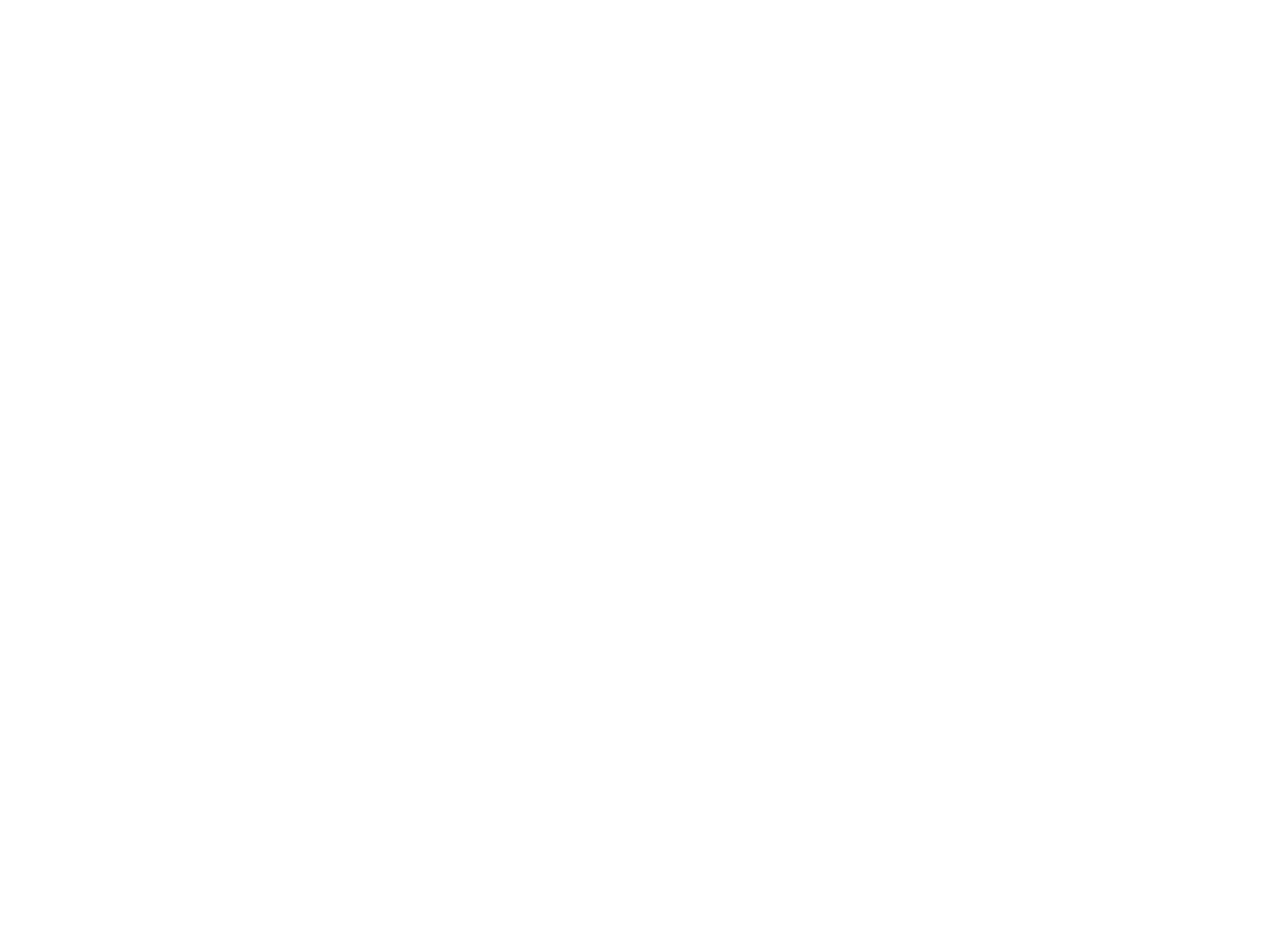
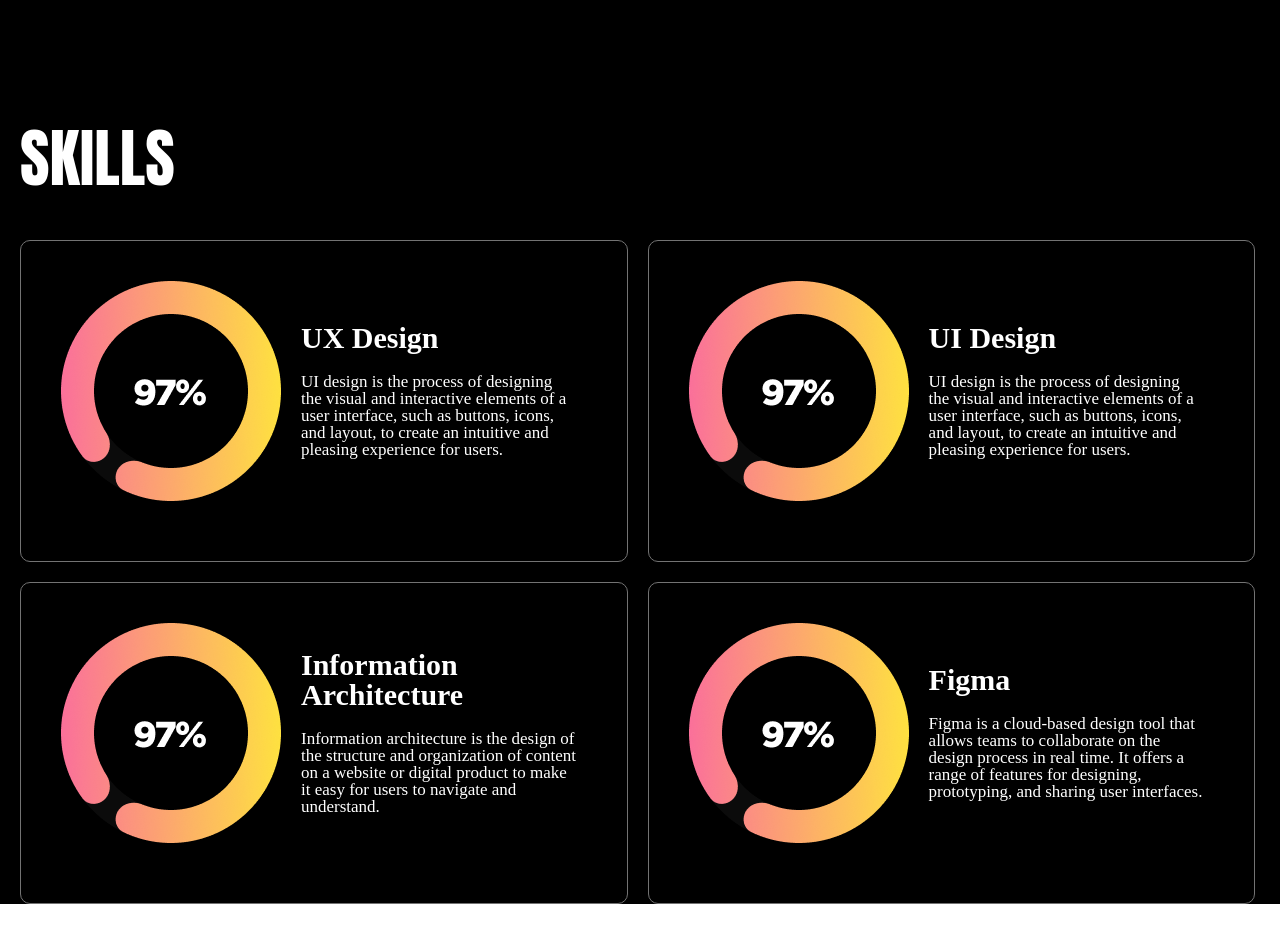
Before and after one commit to HoangDangTien1108/testreacttailwind, a React (Create React App) app: page / in a window 1280 px wide. Shown: the part 2380-3322 px from the top of the page. Before the commit the page ends 2506 px from the top, so only its background shows below. Built offline with nearby package versions, Linux system fonts and the light colour scheme; a web font is replaced by a local one.

Commit message:
add Skills

```diff
--- a/src/App.js
+++ b/src/App.js
@@ -4,6 +4,8 @@ import Productdesign from './components/Productdesign';
 import Navbar from './components/Navbar';
 import Rates from './components/Rates';
 import Portfolio from './components/Portfolio';
+import Skills from './components/Skills';
+
 
 function App() {
 
@@ -47,6 +49,14 @@ function App() {
             </div>
           </div>
         </div>
+        <div className='Skills'>
+          <div className='container mx-auto px-[20px] flex flex-col gap-[50px]'>
+            <h1 className='font-anton font-normal text-[64px] leading-[64px]'>SKILLS</h1>
+            <div className='flex flex-wrap gap-[20px]'>
+              <Skills/>
+            </div>
+          </div>
+        </div>
       </div>
     </div>
     </>
--- /dev/null
+++ b/src/components/Skills.js
@@ -0,0 +1,53 @@
+import React from 'react'
+
+export default function Skills() {
+
+  return (
+    <>
+        <div className='flex sm:flex-row flex-col gap-[20px] border border-grayPtf rounded-[10px] pt-[40px] pr-[50px] pb-[60px] pl-[40px] xl:w-[49%] items-center'>
+            <img src='image/Graph.png' alt=''/>
+            <div className='flex flex-col gap-[20px] sm:text-left text-center'>
+                <h1 className='font-gothamBlack font-black tracking-[-5%]
+                text-[30px] leading-[30px]
+                '>UX Design</h1>
+                <p className='font-gotham font-normal tracking-[-5%]
+                text-[17px] leading-[17px]
+                '>UI design is the process of designing the visual and interactive elements of a user interface, such as buttons, icons, and layout, to create an intuitive and pleasing experience for users.</p>
+            </div>
+        </div>
+        <div className='flex sm:flex-row flex-col gap-[20px] border border-grayPtf rounded-[10px] pt-[40px] pr-[50px] pb-[60px] pl-[40px] xl:w-[49%] items-center'>
+            <img src='image/Graph.png' alt=''/>
+            <div className='flex flex-col gap-[20px] sm:text-left text-center'>
+                <h1 className='font-gothamBlack font-black tracking-[-5%]
+                text-[30px] leading-[30px]
+                '>UI Design</h1>
+                <p className='font-gotham font-normal tracking-[-5%]
+                text-[17px] leading-[17px]
+                '>UI design is the process of designing the visual and interactive elements of a user interface, such as buttons, icons, and layout, to create an intuitive and pleasing experience for users.</p>
+            </div>
+        </div>
+        <div className='flex sm:flex-row flex-col gap-[20px] border border-grayPtf rounded-[10px] pt-[40px] pr-[50px] pb-[60px] pl-[40px] items-center xl:w-[49%]'>
+            <img className='' src='image/Graph.png' alt=''/>
+            <div className='flex flex-col gap-[20px] sm:text-left text-center'>
+                <h1 className='font-gothamBlack font-black tracking-[-5%]
+                text-[30px] leading-[30px]
+                '>Information Architecture</h1>
+                <p className='font-gotham font-normal tracking-[-5%]
+                text-[17px] leading-[17px]
+                '>Information architecture is the design of the structure and organization of content on a website or digital product to make it easy for users to navigate and understand.</p>
+            </div>
+        </div>
+        <div className='flex sm:flex-row flex-col gap-[20px] border border-grayPtf rounded-[10px] pt-[40px] pr-[50px] pb-[60px] pl-[40px] xl:w-[49%] items-center'>
+            <img src='image/Graph.png' alt=''/>
+            <div className='flex flex-col gap-[20px] sm:text-left text-center'>
+                <h1 className='font-gothamBlack font-black tracking-[-5%]
+                text-[30px] leading-[30px]
+                '>Figma</h1>
+                <p className='font-gotham font-normal tracking-[-5%]
+                text-[17px] leading-[17px]
+                '>Figma is a cloud-based design tool that allows teams to collaborate on the design process in real time. It offers a range of features for designing, prototyping, and sharing user interfaces.</p>
+            </div>
+        </div>
+    </>
+  )
+}
--- a/tailwind.config.js
+++ b/tailwind.config.js
@@ -7,7 +7,8 @@ module.exports = {
     extend: {
       fontFamily: {
         anton: ['Anton'],
-        gotham: ['Gotham']
+        gotham: ['Gotham'],
+        gothamBlack: ['Gotham Black'],
       },
       colors: {
         navBarViolet:'#925FF0',
```
